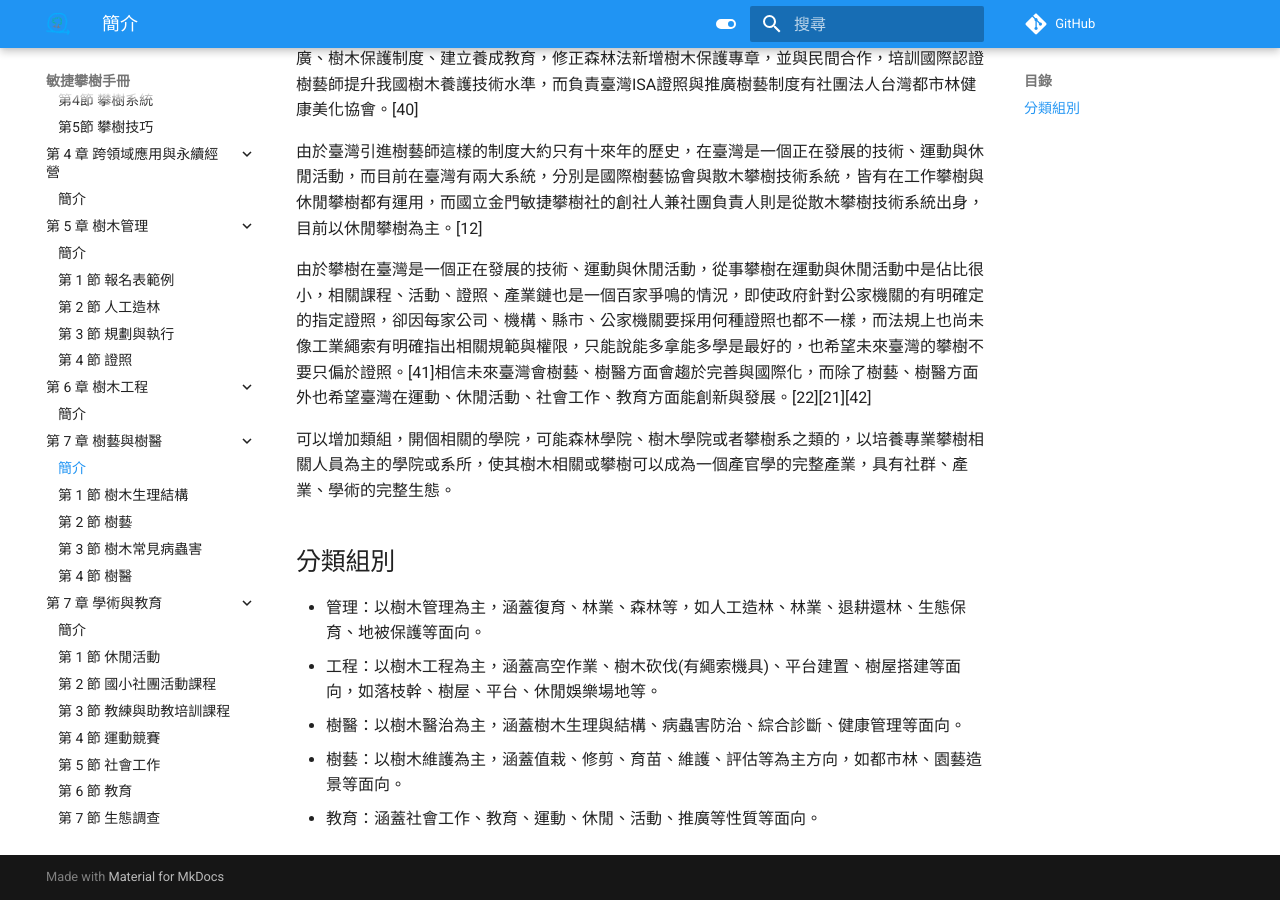
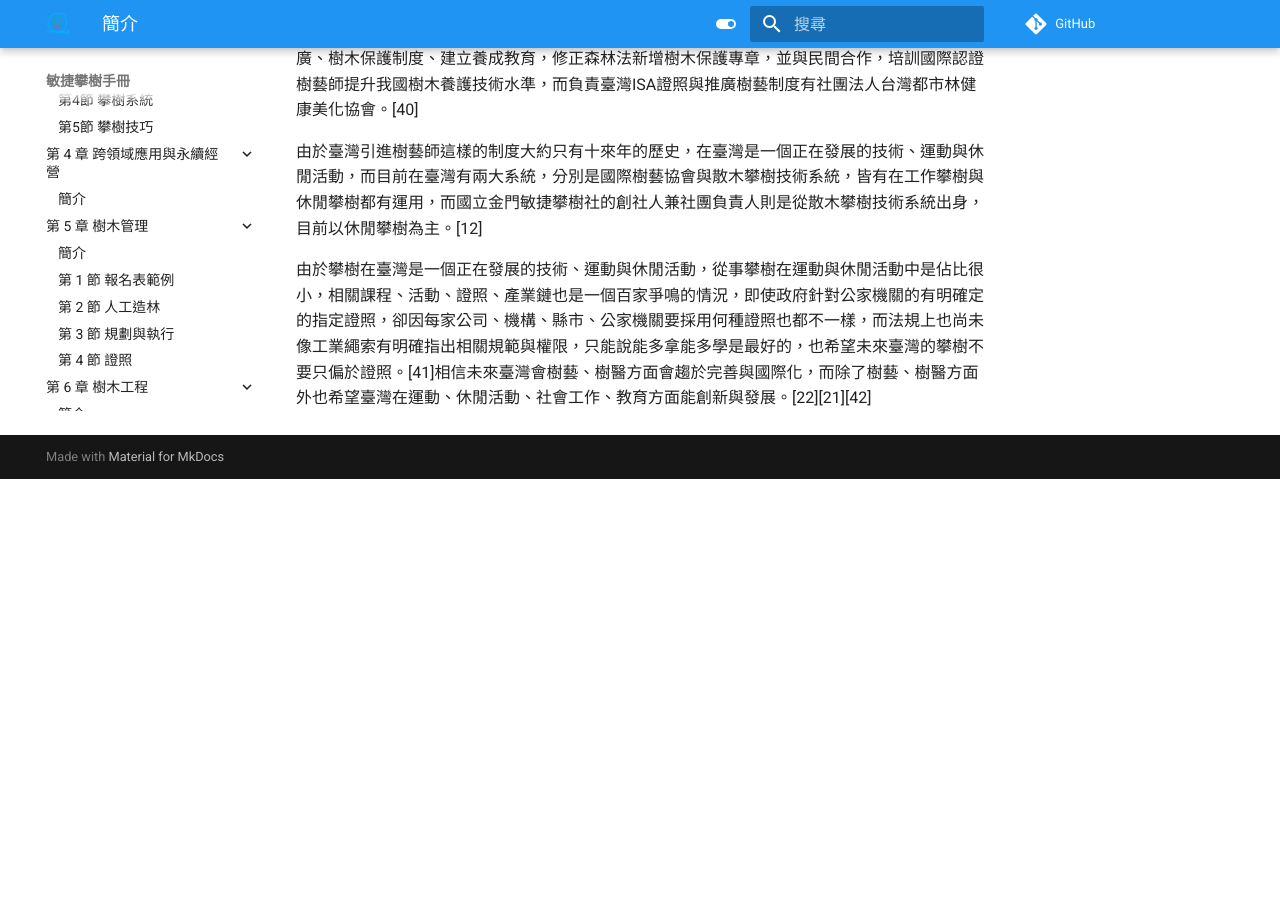
Before and after one commit to Uesugi-Summer-Sea/Agile-Tree-Climbing-Manual, an MkDocs documentation site: the page built from docs/07-樹藝與樹醫/README.md, in a window 1280 px wide and 900 px high, scrolled down 879 px. Built offline with MkDocs 1.6.1 and Material for MkDocs 9.7.7, drawn with Linux system fonts in a browser that asks for light colours; comment, search, counter and statistics services are not loaded; after the commit the page ends 1358 px from its top, so only the background shows below that.

Commit message:
Relate #114 !41 提交將刪減內容以提供聚焦主題
修改項目:

模組:

```diff
--- a/docs/07-樹藝與樹醫/README.md
+++ b/docs/07-樹藝與樹醫/README.md
@@ -13,13 +13,3 @@
 由於臺灣引進樹藝師這樣的制度大約只有十來年的歷史，在臺灣是一個正在發展的技術、運動與休閒活動，而目前在臺灣有兩大系統，分別是國際樹藝協會與散木攀樹技術系統，皆有在工作攀樹與休閒攀樹都有運用，而國立金門敏捷攀樹社的創社人兼社團負責人則是從散木攀樹技術系統出身，目前以休閒攀樹為主。[12]
 
 由於攀樹在臺灣是一個正在發展的技術、運動與休閒活動，從事攀樹在運動與休閒活動中是佔比很小，相關課程、活動、證照、產業鏈也是一個百家爭鳴的情況，即使政府針對公家機關的有明確定的指定證照，卻因每家公司、機構、縣市、公家機關要採用何種證照也都不一樣，而法規上也尚未像工業繩索有明確指出相關規範與權限，只能說能多拿能多學是最好的，也希望未來臺灣的攀樹不要只偏於證照。[41]相信未來臺灣會樹藝、樹醫方面會趨於完善與國際化，而除了樹藝、樹醫方面外也希望臺灣在運動、休閒活動、社會工作、教育方面能創新與發展。[22][21][42]
-
-可以增加類組，開個相關的學院，可能森林學院、樹木學院或者攀樹系之類的，以培養專業攀樹相關人員為主的學院或系所，使其樹木相關或攀樹可以成為一個產官學的完整產業，具有社群、產業、學術的完整生態。
-
-## 分類組別
-
-- 管理：以樹木管理為主，涵蓋復育、林業、森林等，如人工造林、林業、退耕還林、生態保育、地被保護等面向。
-- 工程：以樹木工程為主，涵蓋高空作業、樹木砍伐(有繩索機具)、平台建置、樹屋搭建等面向，如落枝幹、樹屋、平台、休閒娛樂場地等。
-- 樹醫：以樹木醫治為主，涵蓋樹木生理與結構、病蟲害防治、綜合診斷、健康管理等面向。
-- 樹藝：以樹木維護為主，涵蓋值栽、修剪、育苗、維護、評估等為主方向，如都市林、園藝造景等面向。
-- 教育：涵蓋社會工作、教育、運動、休閒、活動、推廣等性質等面向。
```
